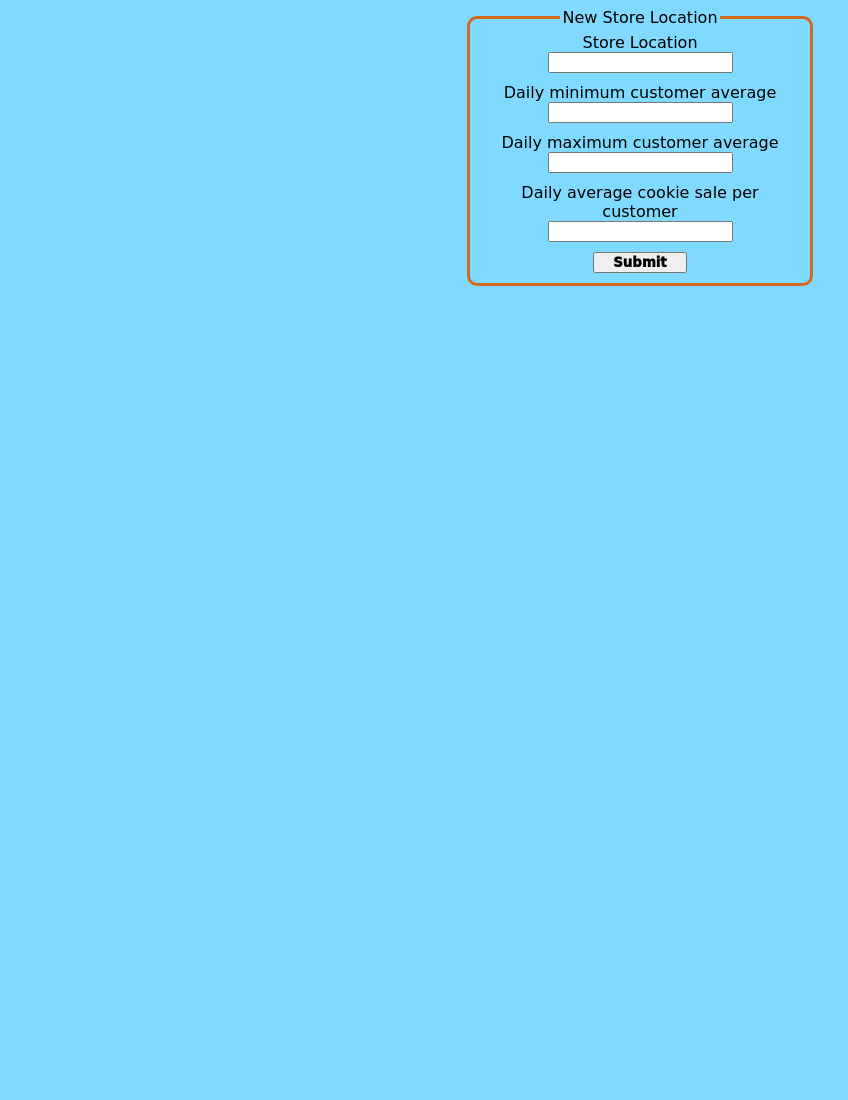
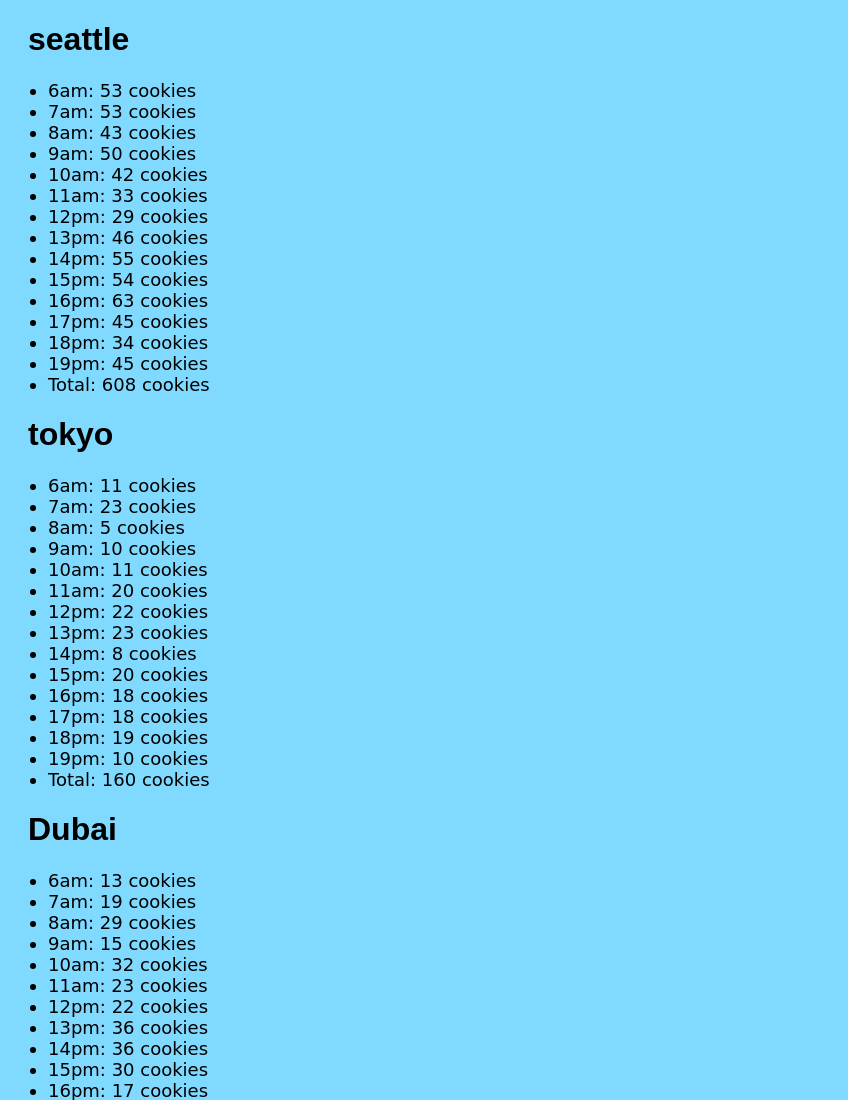
Before and after one commit to ahmadaldabouqii/cookie-stand, a plain HTML site: page sales.html in a window 1280 px wide. Shown: the top 1100 px of the page, without its empty margins (0-848 px from the left). Before the commit the page ends 800 px from the top, so only its background shows below. Drawn offline with Linux system fonts and the light colour scheme.

Commit message:
edit code

```diff
--- a/sales.html
+++ b/sales.html
@@ -10,32 +10,9 @@
 </head>
 
 <body>
-    <form id="form">
-        <fieldset>
-            <legend>New Store Location</legend>
-            <label for="StoreLocation"> Store Location</label>
-            <br>
-            <input type="text" name="StoreLocation">
-            <br>
-            <label for="min"> Daily minimum customer average</label>
-            <br>
-            <input type="text" name="min">
-            <br>
-            <label for="max"> Daily maximum customer average</label>
-            <br>
-            <input type="text" name="max">
-            <br>
-            <label for="avg">Daily average cookie sale per customer</label>
-            <br>
-            <input type="text" name="avg">
-            <br>
-            <button id="submit_btn" name="submit">Submit</button>
-        </fieldset>
-    </form>
+   <main id="demo">
 
-    <table id="table">
-
-    </table>
+   </main>
     <script src="./js/app.js"></script>
 </body>
 
```
Also changed, not shown: index.html (+0 -8 lines), js/app.js (+6 -5 lines).
